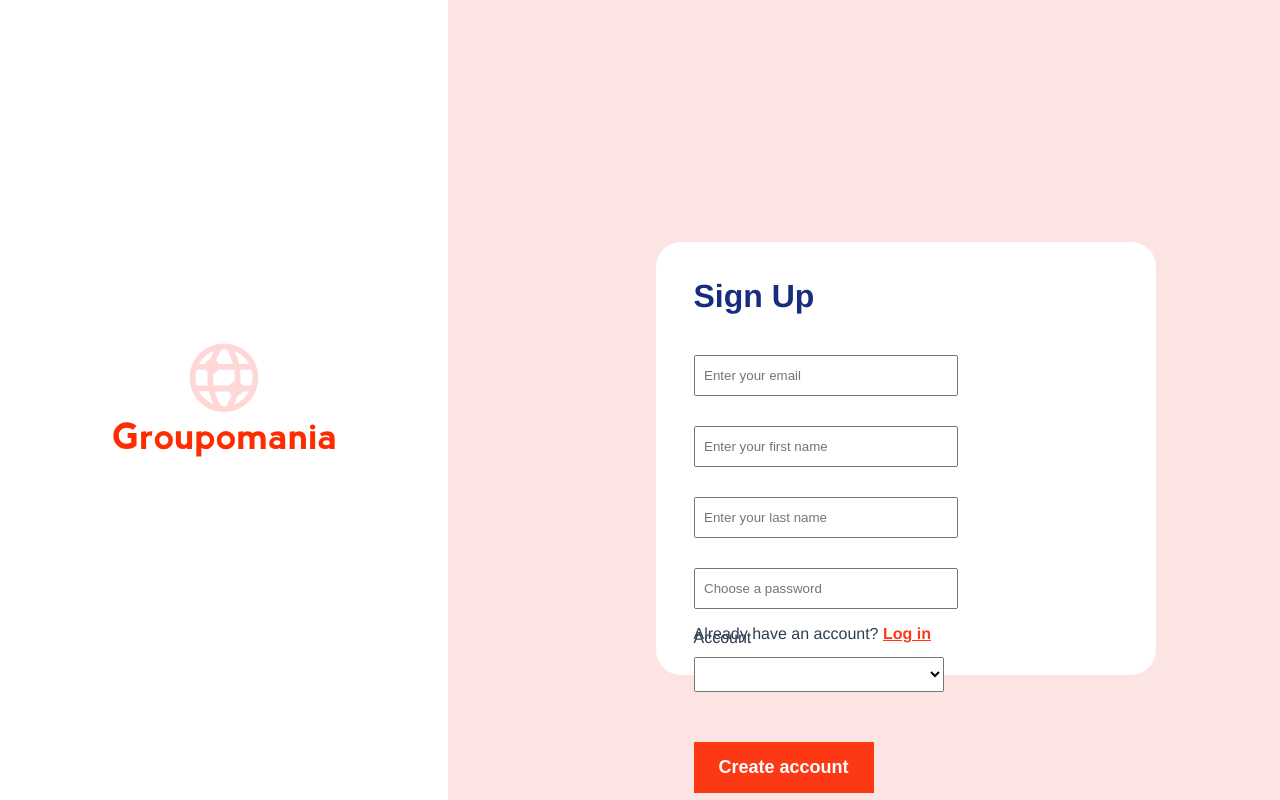
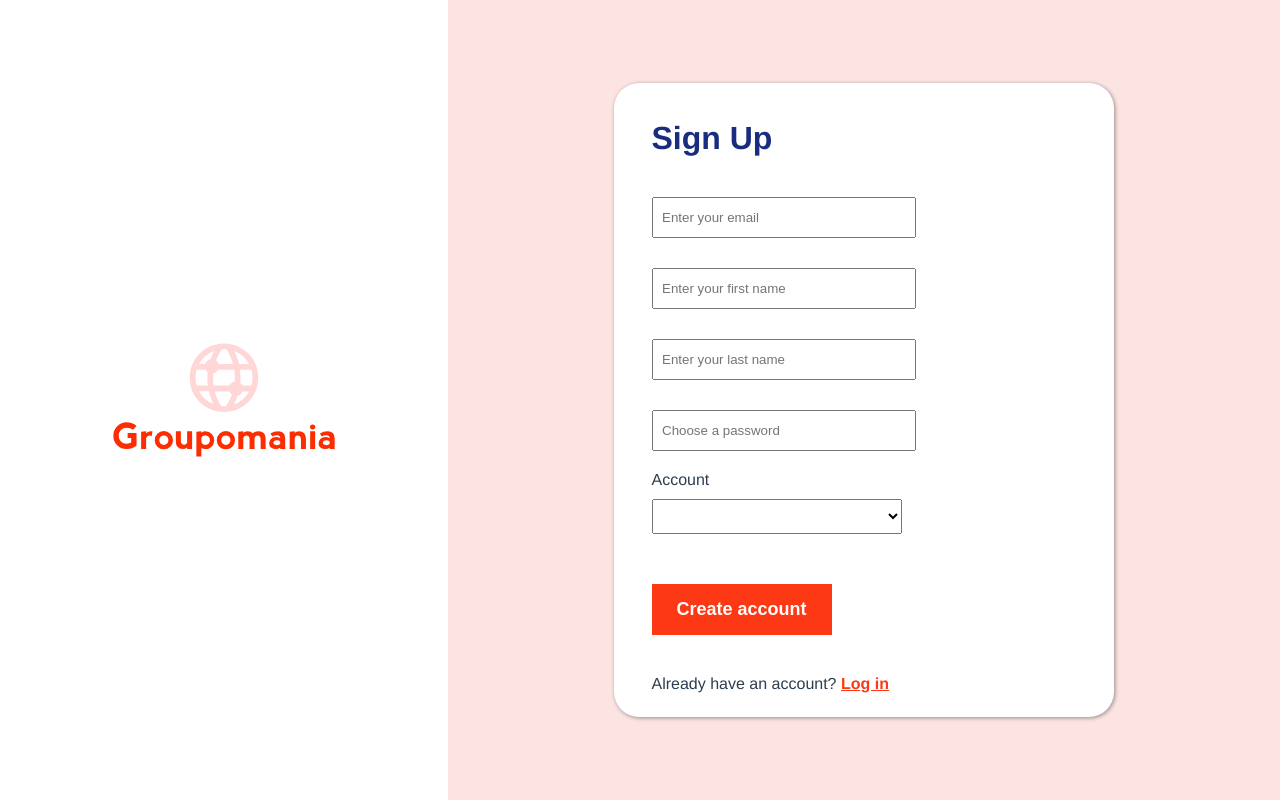
Before and after one commit to LKurdi292/LoraKurdi_7_09022021, a Vue app in the folder frontend/: page /signup in a window 1280 px wide. Built offline with nearby package versions, Linux system fonts and the light colour scheme.

Commit message:
SignUp form corrections

```diff
--- a/frontend/src/components/SignUpForm.vue
+++ b/frontend/src/components/SignUpForm.vue
@@ -1,12 +1,5 @@
 <template>
 <!-- eslint-disable  -->
-	<!-- <div class="confirmSignUp" v-if="accountCreated">
-		Your account have been created.
-		<router-link to="/login">
-			<a>Log in</a>
-		</router-link>
-	</div> -->
-
 	<h1>Sign Up</h1>
 
 	<form v-on:submit.prevent="createUser">
@@ -54,9 +47,8 @@ export default {
 		]);
 		const account = ref("");
 		const firstField = ref(null);
-		// let accountCreated = ref(false);
 
-		// function createUser () {
+
 		function createUser () {
 			const user = {
 				email : email.value,
@@ -65,7 +57,7 @@ export default {
 				password : password.value,
 				isAdmin : account.value
 			};
-			// Envoyer à la vue parent 'auth' vènement et le user créé
+			// Envoyer à la vue parent 'SignUp' que le user est créé
 			context.emit('createAccount', user);
 			resetForm();
 		}
@@ -110,10 +102,13 @@ export default {
 	}
 	form {
 		width: 85%;
-		max-height: 65%;
 		margin: 10px auto;
 		text-align: left;
 		// border: 1px solid black;
+
+		label {
+			font-size: 16px;
+		}
 
 		input, select {
 			width: 250px;
--- a/frontend/src/services/users.js
+++ b/frontend/src/services/users.js
@@ -12,7 +12,7 @@ function create(data) {
 	})
 	.then(function(res) {
 		if (res.ok) {
-			return res.json();
+			return res.status(201).json();
 		}
 	})
 	.catch(function(err) {
--- a/frontend/src/views/SignUp.vue
+++ b/frontend/src/views/SignUp.vue
@@ -5,12 +5,12 @@
 		</div>
 
 		<div class="rightSide">
-			<!-- <div class="confirmSignUp">
-				Your account have been created.
+			<div class="confirmSignUp" v-show="created">
+				<p>Your account has been created.</p>
 				<router-link to="/login">
 					Log in
 				</router-link>
-			</div> -->
+			</div>
 
 			<div class="signFormContainer">
 				<SignUpForm @createAccount="createUser"/>
@@ -25,6 +25,7 @@
 <script>
 import SignUpForm from "@/components/SignUpForm.vue";
 import userServices from "@/services/users.js";
+import {ref} from 'vue';
 // import { useStore } from 'vuex';
 
 export default {
@@ -33,13 +34,17 @@ export default {
 		SignUpForm
 	},
 	setup() {
+		// Données et variables
+		let created = ref(false);
+
 
 		function createUser(data) {
 			userServices.create(data);
+			created.value = true;
 		}
 
 
-		return { createUser };
+		return { createUser, created };
 	}
 };
 </script>
@@ -72,25 +77,55 @@ export default {
 		position: relative;
 		width: 65%;
 		background-color: #fce4e2;
+		display: flex;
+		flex-direction: column;
+		justify-content: center;
+		align-items: center;
 		// border-left: 1px red dashed;
 	}
 
+	.confirmSignUp {
+		height: 40px;
+		background-color: #42b983;
+		border: 1px solid #d6e9c6;
+		display: flex;
+		justify-content: center;
+		align-items: center;
+		font-style: italic;
+		width: 70%;
+		margin: 60px auto 50px;
+
+		p {
+			display: inline-block;
+			font-size: 18px;
+			margin: 0 15px 0;
+		}
+
+		a {
+			font-style: normal;
+			color: rgb(230, 57, 20);
+
+			&:hover {
+				font-weight: bold;
+				cursor: pointer;
+				text-decoration: none;
+			}
+		}
+	}
+
 	.signFormContainer {
-		height: 400px;
+		height: 600px;
 		width: 500px;
 		margin: 5% auto;
 		background-color: white;
-		position: absolute;
-		top: 25%;
-		left: 25%;
-		border: white;
 		border-radius: 25px;
 		padding: 2% 0;
+		box-shadow: 1px 1px 4px  rgba(0, 0, 0, 0.4);
 	}
 
 	p.toLogIn {
 		width: 85%;
-		margin: 20px auto;
+		margin: 40px auto 0;
 		text-align: left;
 
 		a {
```
